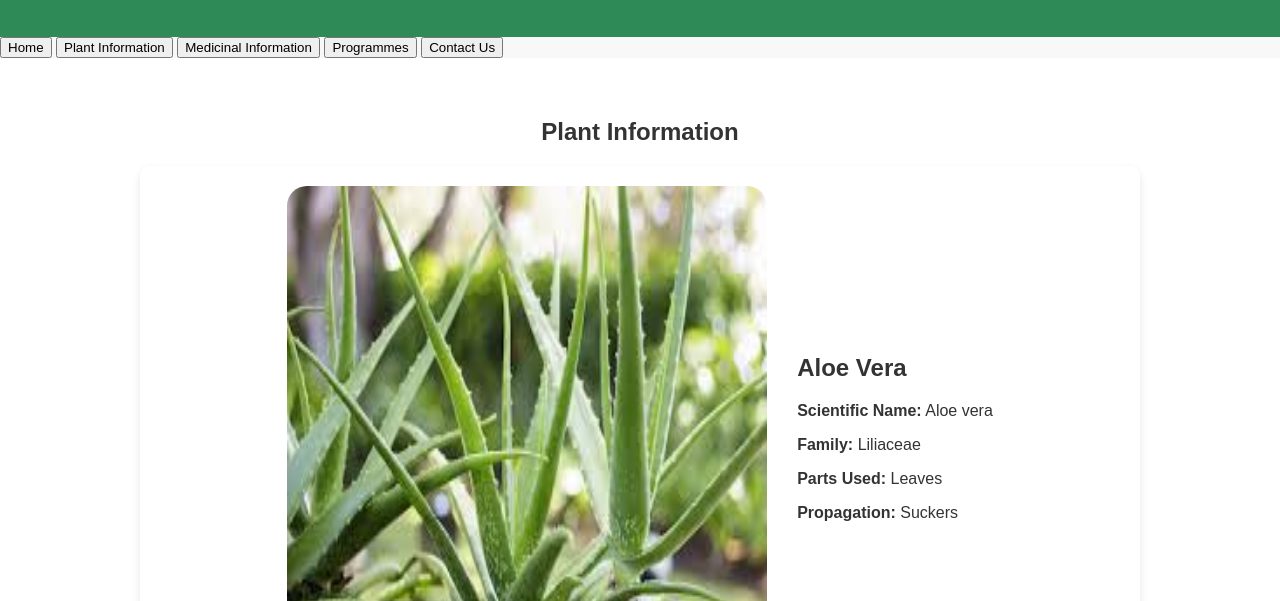
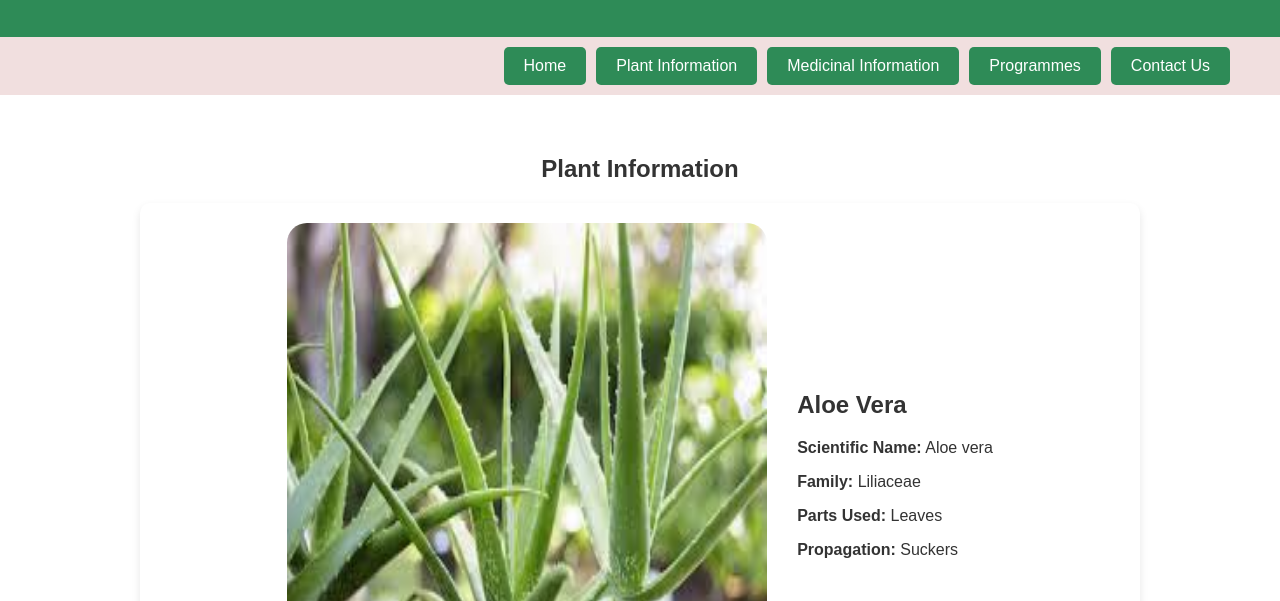
Before and after one commit to unigrames/echo-club, a plain HTML site: page plant.html in a window 1280 px wide. Shown: the part 199-800 px from the top of the page. Drawn offline with Linux system fonts and the light colour scheme.

Commit message:
Update stylesp.css

```diff
--- a/stylesp.css
+++ b/stylesp.css
@@ -227,3 +227,36 @@ footer {
     margin-bottom: 12px;
     line-height: 1.3; /* Improved readability */
 }
+
+
+/* Navigation Section Styling */
+.navigation-section {
+    background-color:rgb(241, 223, 223);
+    padding: 10px 50px;
+    display: flex;
+    justify-content: flex-end;
+}
+
+.navigation-buttons {
+    display: flex;
+    gap: 10px;
+}
+
+.navigation-buttons button {
+    background-color: #2E8B57;
+    color: white;
+    border: none;
+    padding: 10px 20px;
+    cursor: pointer;
+    font-size: 16px;
+    border-radius: 5px;
+    transition: background-color 0.3s ease;
+}
+
+.navigation-buttons button:hover {
+    background-color: #3CB371;
+}
+
+.navigation-buttons button.active {
+    background-color: #228B22;
+}
```
